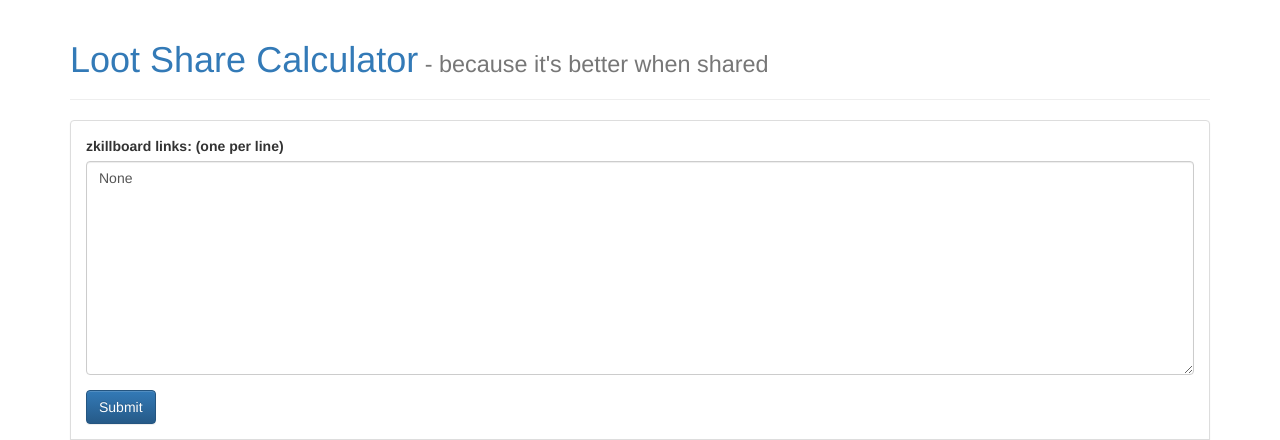
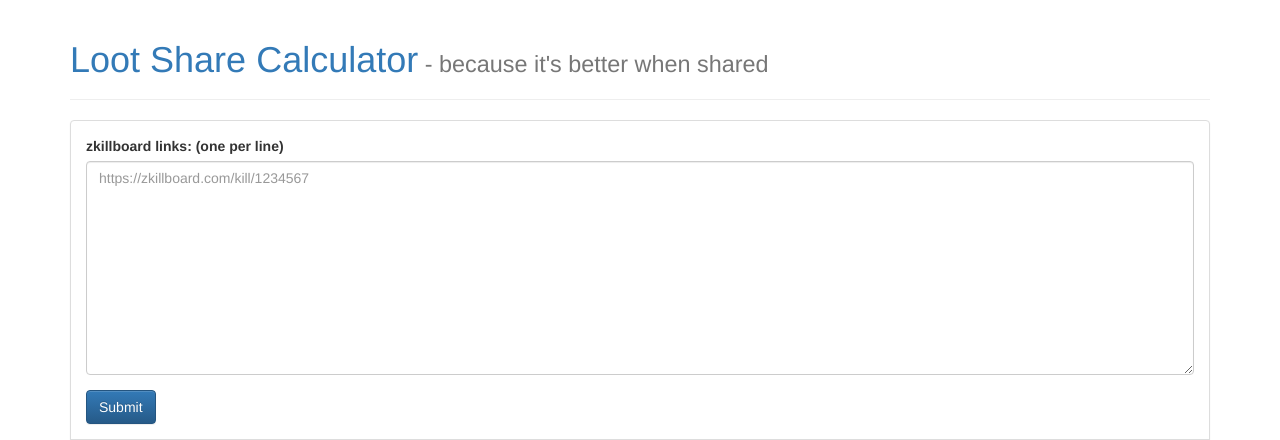
Before and after one commit to woohgit/sfshare, a Flask app: page / in a window 1280 px wide. Shown: the top 440 px of the page. Run offline with Flask 2, Linux system fonts and the light colour scheme; some libraries are stand-ins or nearby versions.

Commit message:
Don't show None when links are not provided

```diff
--- a/application/templates/index.html
+++ b/application/templates/index.html
@@ -46,7 +46,7 @@ function Clipboard_CopyTo(value) {
           <form method="post">
             <div class="form-group">
               <label for="zkill_links">zkillboard links: (one per line)</label>
-              <textarea id="zkill_links" name="zkill_links" class="form-control" placeholder="https://zkillboard.com/kill/1234567" rows="10">{% if zkill_links != ""%}{{ zkill_links}}{% endif %}</textarea>
+              <textarea id="zkill_links" name="zkill_links" class="form-control" placeholder="https://zkillboard.com/kill/1234567" rows="10">{% if zkill_links != None %}{{ zkill_links}}{% endif %}</textarea>
             </div>
             <div class="row">
               <div class="select col-md-2">
```
